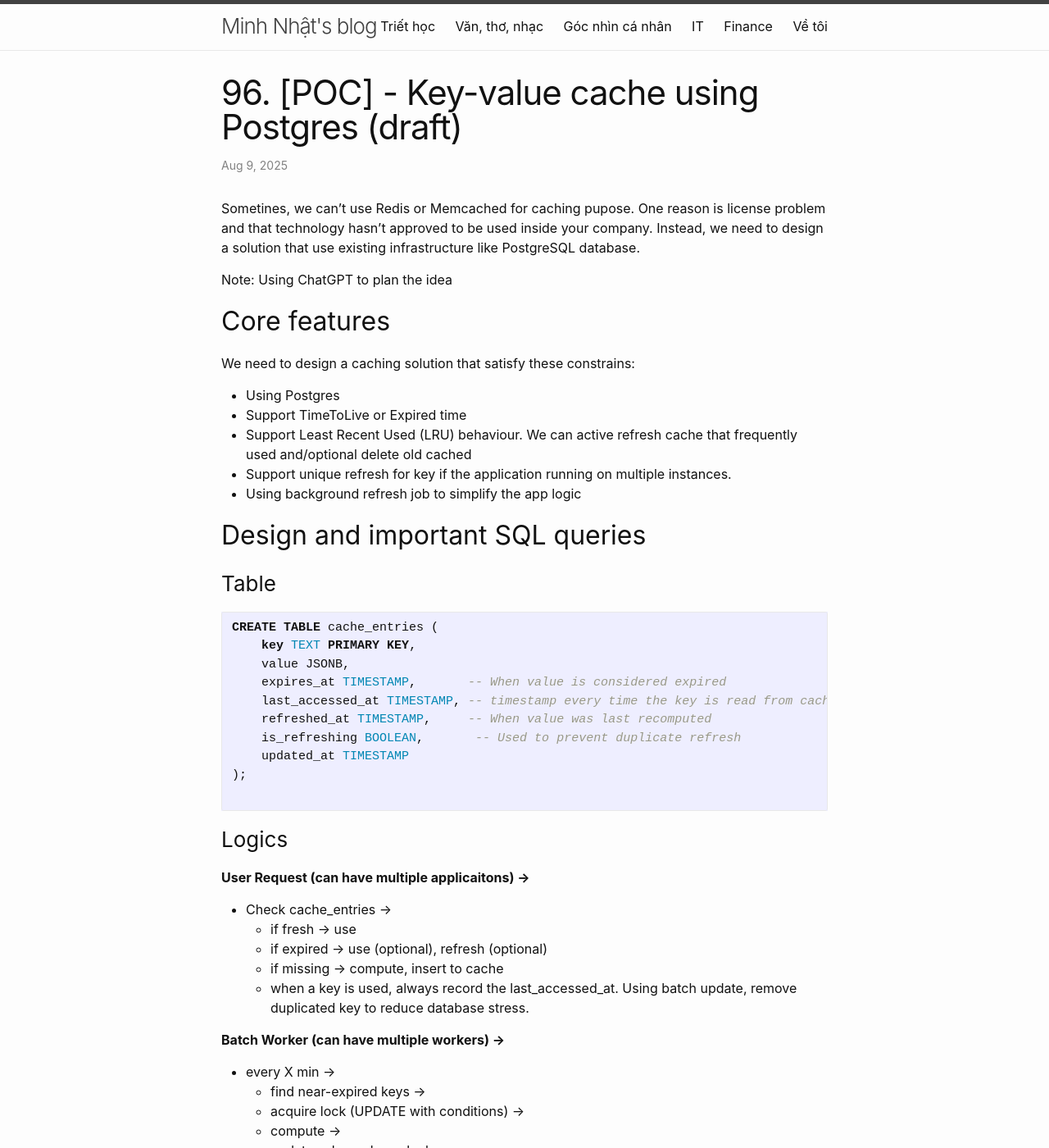
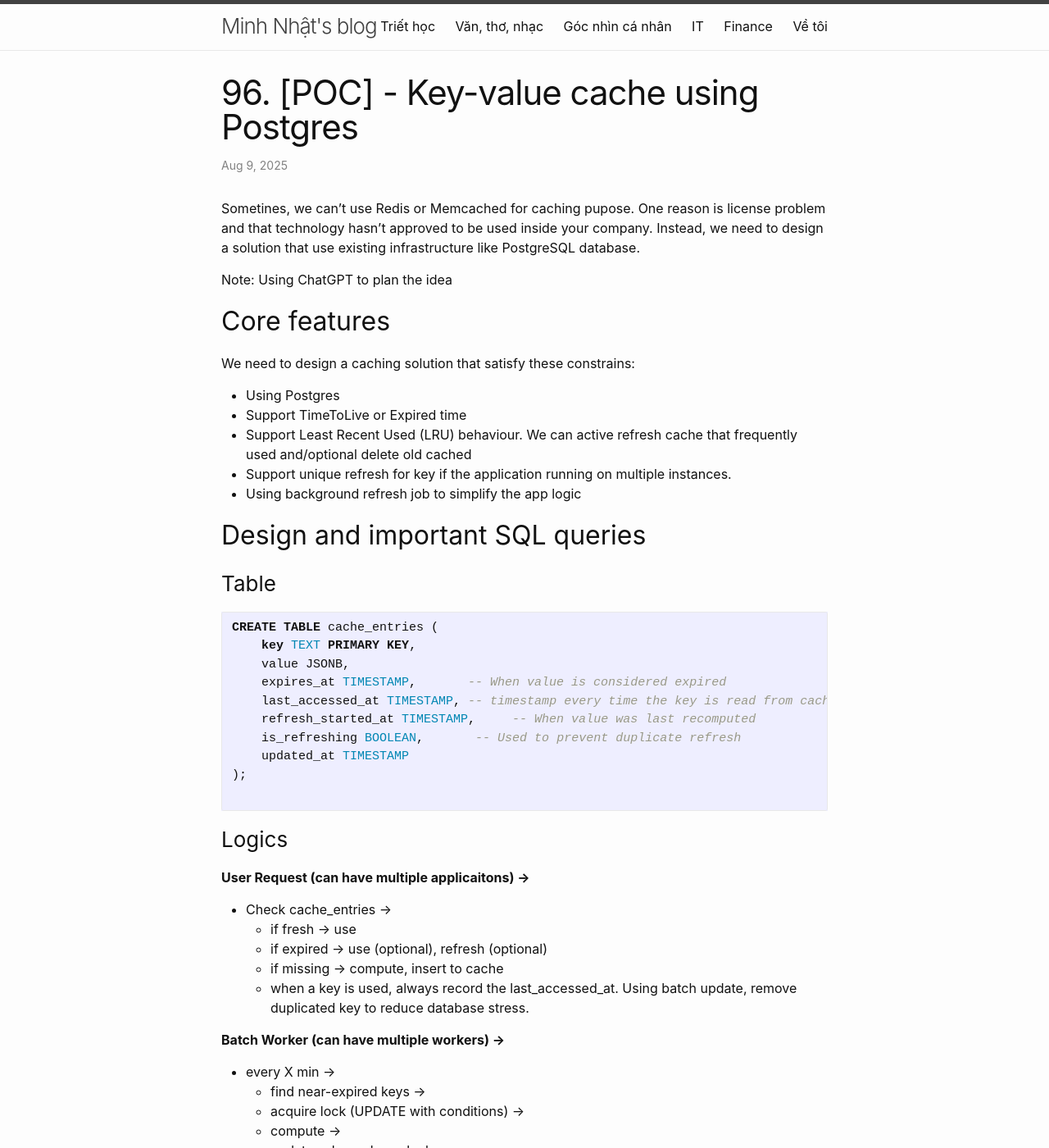
Before and after one commit to NhatVu/nhatvu.github.io, a Jekyll site: the page built from _posts/2025/2025-08-09-96-poc-key-value-cache-with-postgres.md, in a window 1280 px wide and 1400 px high. Shown: the whole window at 82% size. Built offline with Jekyll 4.4.1, drawn with Linux system fonts in a browser that asks for light colours; some of the changed text lies outside the part shown.

```diff
--- a/_posts/2025/2025-08-09-96-poc-key-value-cache-with-postgres.md
+++ b/_posts/2025/2025-08-09-96-poc-key-value-cache-with-postgres.md
@@ -1,6 +1,6 @@
 ---
 layout: post
-title: "96. [POC] - Key-value cache using Postgres (draft)"
+title: "96. [POC] - Key-value cache using Postgres"
 date: 2025-08-09 08:02:00 +0000
 category: technical
 ---
@@ -29,7 +29,7 @@ CREATE TABLE cache_entries (
     value JSONB,
     expires_at TIMESTAMP,       -- When value is considered expired
     last_accessed_at TIMESTAMP, -- timestamp every time the key is read from cache. Support LRU
-    refreshed_at TIMESTAMP,     -- When value was last recomputed
+    refresh_started_at TIMESTAMP,     -- When value was last recomputed
     is_refreshing BOOLEAN,       -- Used to prevent duplicate refresh
     updated_at TIMESTAMP
 );
```
Also changed, not shown: other parts of _posts/2025/2025-08-09-96-poc-key-value-cache-with-postgres.md (+2 -1 lines), Gemfile.lock.
